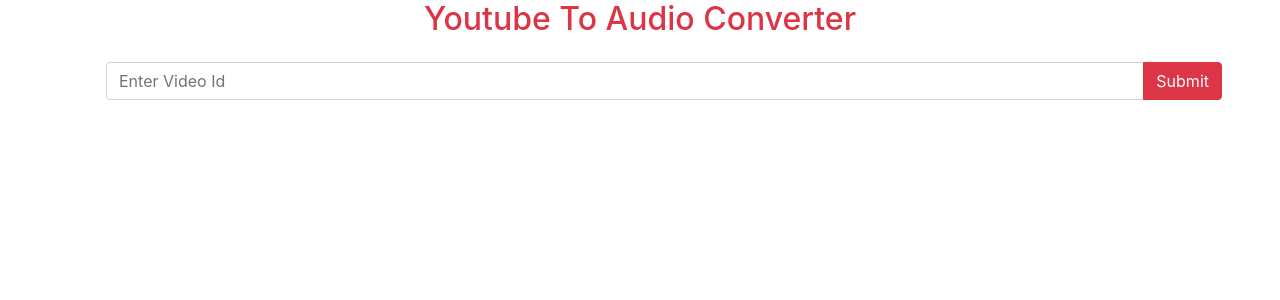
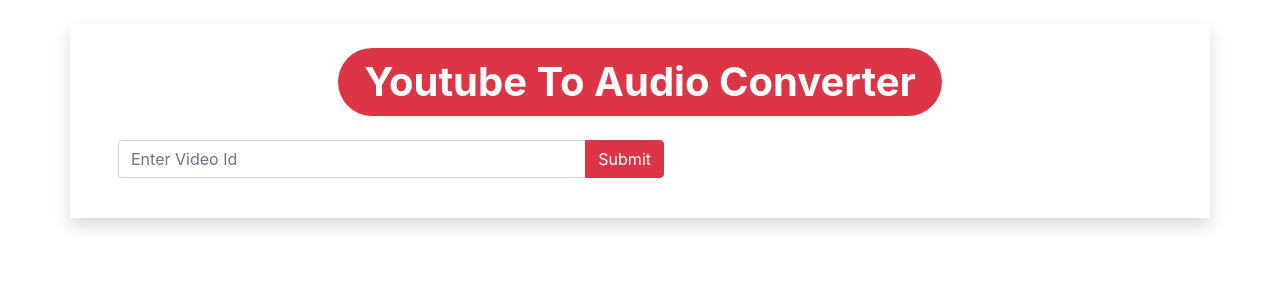
Before and after one commit to supravatsarkar/youtube-to-audio-converter, a React (Create React App) app: page / in a window 1280 px wide. Shown: the top 300 px of the page. Built offline with nearby package versions, Linux system fonts and the light colour scheme.

Commit message:
[add] api add and validation

```diff
--- a/src/component/Home.js
+++ b/src/component/Home.js
@@ -2,14 +2,40 @@
 
 const Home = () => {
     const [input, setInput] = useState('');
+    const [result, setResult] = useState({});
 
     const handleSubmit = (e) => {
         e.preventDefault();
         // console.log(e);
 
         if (input) {
+            const inputId = input;
             console.log(input);
+            fetch(`https://youtube-mp36.p.rapidapi.com/dl?id=${inputId}`, {
+                "method": "GET",
+                "headers": {
+                    "x-rapidapi-host": "youtube-mp36.p.rapidapi.com",
+                    "x-rapidapi-key": "42d5636d4amsha98816696790f3fp1930e0jsn59502490e46b"
+                }
+            })
+                .then(res => res.json()
+                )
+                .then(data => {
+                    console.log(data);
+                    setResult(data);
+                    // if (data.link && data.msg === 'success') {
+                    //     setResult(data);
+                    // } else {
+                    //     setResult({});
+                    // }
+                })
+                .catch(err => {
+                    console.error(err);
+                });
 
+
+        } else {
+            console.log('Please Enter Video ID');
         }
     }
     const inputField = (e) => {
@@ -17,16 +43,43 @@
         // console.log('inputId', inputId);
         setInput(inputId);
     }
+
+    const handleDownload = (link) => {
+        fetch(`${link}`);
+    }
     return (
         <div>
-            <div className='container'>
-                <h2 className='text-danger'>Youtube To Audio Converter</h2>
-                <form onSubmit={handleSubmit}>
+            <div className='container shadow mx-auto m-4 p-4'>
+                <span class="badge bg-danger fs-1 rounded-pill">Youtube To Audio Converter</span>
+
+                <form onSubmit={handleSubmit} className="w-50">
                     <div className="input-group mb-3 m-4">
                         <input type="text" className="form-control" placeholder="Enter Video Id" aria-label="Enter Video Id" aria-describedby="button-addon2" onChange={inputField} />
                         <button className="btn btn-danger" type="submit" id="button-addon2">Submit</button>
                     </div>
                 </form>
+
+                {
+                    result.msg && <>
+                        {
+                            result.msg !== "success" ? <div className="alert alert-danger" role="alert">
+                                {result.msg}
+                            </div> : <div className="alert alert-success" role="alert">
+                                <p>
+                                    Title: {result.title}
+                                </p>
+                                <p>
+                                    Duration: {((result.duration - (result.duration % 60)) / 60).toFixed(0)} Mint, {Math.round(result.duration % 60)} Sec
+                                </p>
+                            </div>
+                        }
+                    </>
+                }
+
+                {
+                    result?.link ? <a href={result.link} type="button" className="btn btn-success" >Download</a> : <></>
+                }
+
             </div>
         </div>
     );
```
